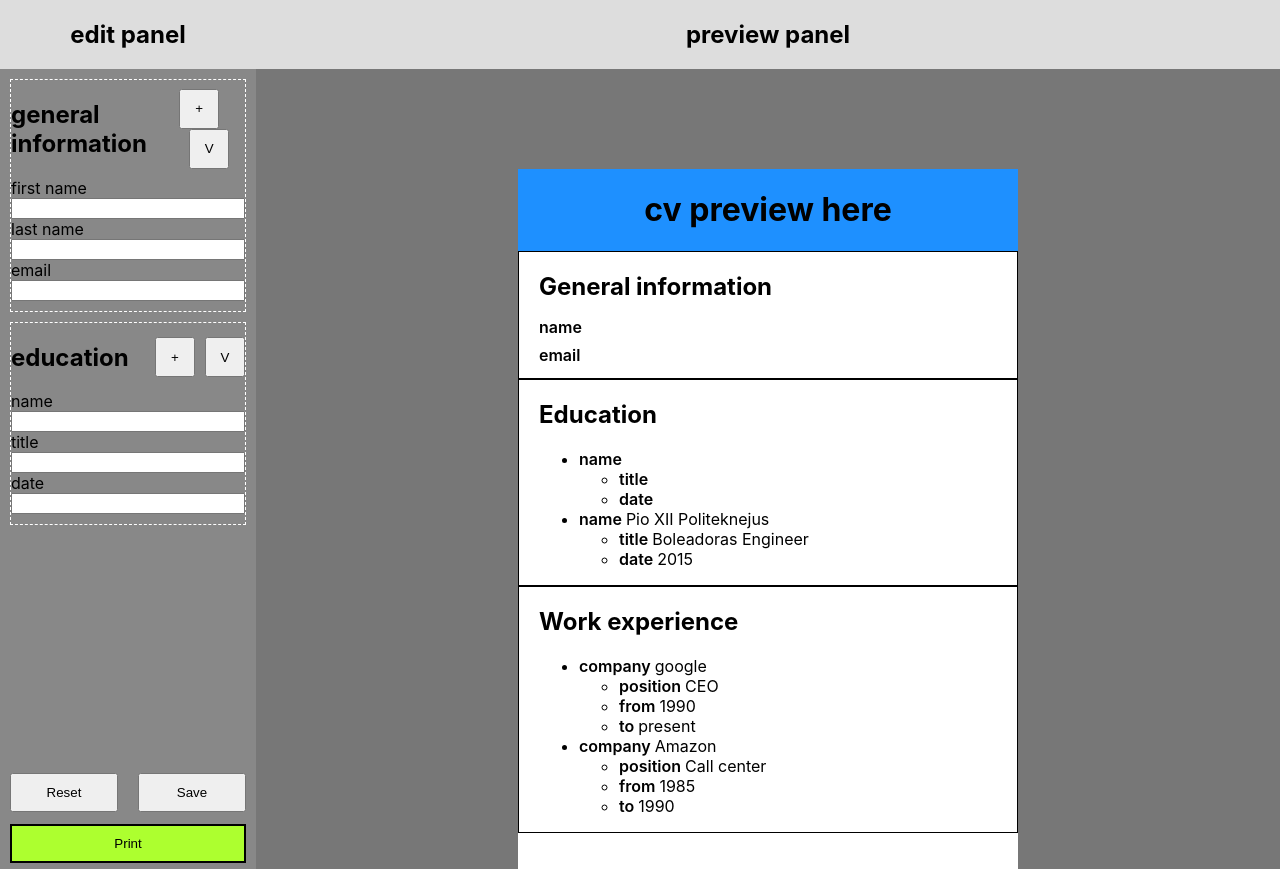
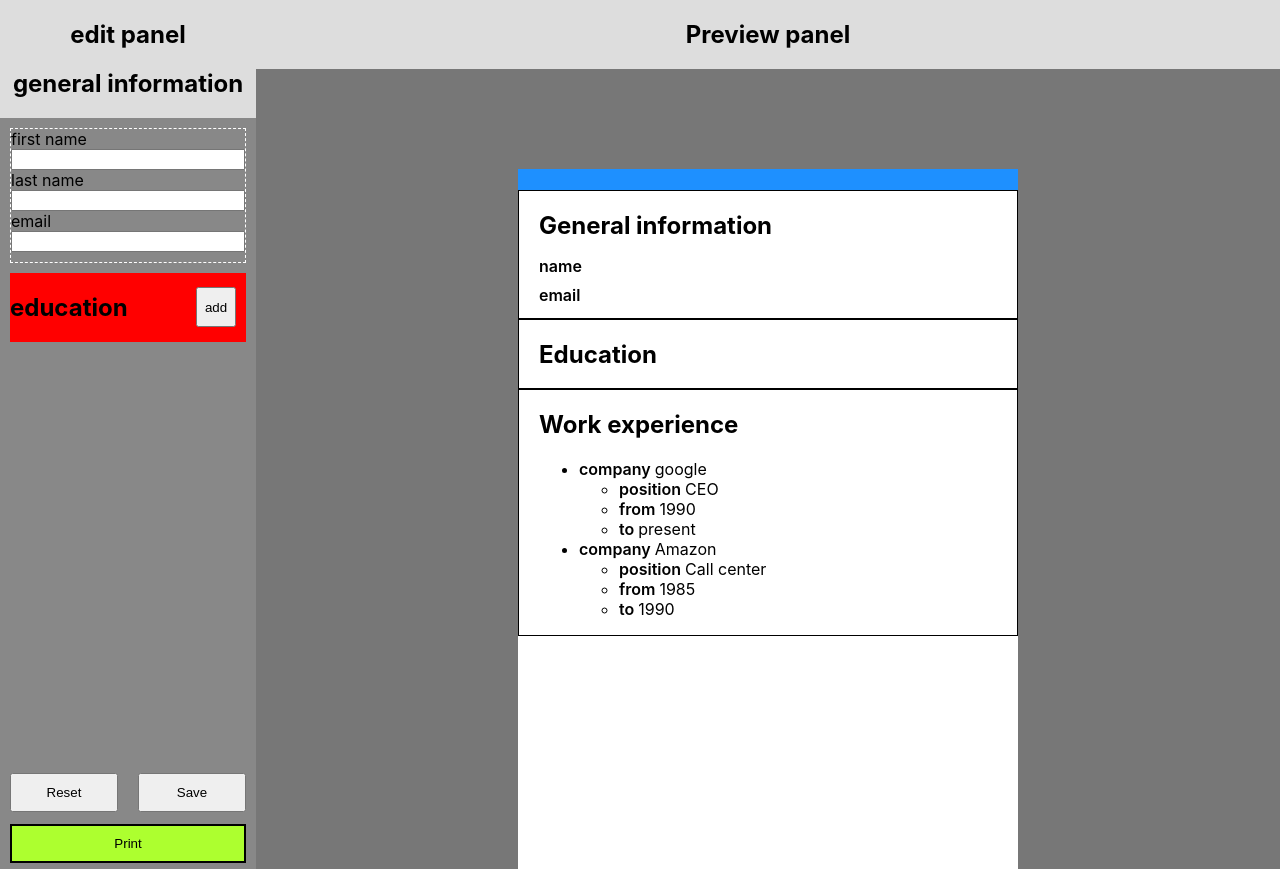
Before and after one commit to joeldevel/TOP-CV-application, a React (Create React App) app: page / in a window 1280 px wide. Built offline with nearby package versions, Linux system fonts and the light colour scheme.

Commit message:
can add new education in edit panel

```diff
--- a/package.json
+++ b/package.json
@@ -9,6 +9,7 @@
     "react": "^17.0.2",
     "react-dom": "^17.0.2",
     "react-scripts": "5.0.0",
+    "uniqid": "^5.4.0",
     "web-vitals": "^2.1.4"
   },
   "scripts": {
--- a/src/App.css
+++ b/src/App.css
@@ -27,6 +27,13 @@ button {
 
 /*edit panel
 ==============================================================================*/
+.edit-panel-section-header {
+    display: flex;
+    justify-content: space-between;
+    background: red;
+    margin: 10px;
+    padding-right:10px;
+}
 .edit-panel {
   background: #888;
   display: flex;
--- a/src/App.js
+++ b/src/App.js
@@ -1,6 +1,13 @@
 import {useState} from 'react';
+
+import uniqid from 'uniqid';
+
+import PanelSection from './components/PanelSection';
+import EducationItem from './components/EducationItem';
+import EducationPanelSection from './components/EducationPanelSection';
+
 import './App.css';
-// example of data needed
+// example of data needed for creating inputs for edit panel
 // each section needs a title
 // data are input, each input needs a label and a value
 // label is the field name and value is what the user inputs
@@ -24,6 +31,7 @@ let generalInfo = {
 };
 
 let education = {
+  id: "",
   title: "education",
   data: [
     { label: "name",
@@ -64,64 +72,70 @@ let workExperience = {
 
 let sections = [generalInfo, education, workExperience];
 
-function Input({label, value, name, section, handleChange}) {
-  const s = `${section} ${name}`;
-  return (
-    <div className="input-group">
-      <label>{label}</label>
-      <input type="text"
-             name={s}
-             value={value[name]}
-             onChange={(e) => handleChange(e)}/>
-    </div>);
-}
-
-function Section({title, data, value, section, handleChange}) {
-  // console.log(data)
-  return (
-    <div className="edit-section">
-      <header>
-          <h2> {title}</h2>
-            <div className="edit-section-btn-header-controls">
-                <button className="add-item" title="add item">+</button>
-                <button className="collapse" title="collapse">V</button>
-            </div>
-      </header>
-      {data.map((e, i) => <Input label={e.label} name={e.name} value={value} section={section} key={i} handleChange={handleChange}/>)}
-    </div>
-  );
-}
+const educationPrototype = {name: "", title: "", date: ""};
 
 function App() {
   // console.log(sections);
-  const [CVData, setCVData] = useState({
-      info: {
+  const [generalInfo, setGeneralInfo] = useState({
         firstname: "",
         lastname: "",
         email: "",
-      },
-      education: {
-        name: "",
-        title: "",
-        date: "",
-      }
       });
-  // console.log(CVData);
+  const [education, setEducation] = useState([]);
+
+  // console.log([...generalInfo.education].map(x=>console.log('hola')));
   function handleChange(e) {
     // console.log(e.target.name);
-    const [section, name] = e.target.name.split(" ");
-    console.log(section, name)
-    // update data
-    setCVData(prevState => {
+    const [section, name] = e.currentTarget.name.split(" ");
+    if(section=="info"){
+        setGeneralInfo(prevState => {
           return ({
             ...prevState,
-            [section]: {
-              ...prevState[section],
             [name]:e.target.value
+          })
+        });
+    } else if(section=="education") {
+        // console.log(" handleChange education", e.target.dataset.id);
+        console.log("education: ", education);
+        // find object in array using data-id
+        const searchIndex = education.findIndex((edu) => edu.id==e.target.dataset.id);
+
+        console.log(searchIndex, name, e.target.value);
+        // update field using name
+        let newArray = [...education];
+        newArray[searchIndex][name] = e.target.value;
+        setEducation(newArray);
     }
   }
-      )
-    });
+
+  /* Adds group to edit panel*/
+  const addEducation = () => {
+
+    if( education.lenght === 0) {
+        setEducation([{
+            id: uniqid(),
+            name: "",
+            title:"" ,
+            date: "",
+        }]);
+        return;
+    }
+    setEducation(oldEducation => [...oldEducation, {
+        id: uniqid(),
+        name: "",
+        title:"" ,
+        date: "",
+    }]);
+  }
+
+  const addItem = () => {
+
+  }
+
+  const removeEducation = (id) => {
+      console.log(id);
+      const newEducationArray = education.filter(edu => edu.id!==id);
+      setEducation(newEducationArray);
   }
 
   return (
@@ -129,70 +143,75 @@ function App() {
         <div className="edit-panel">
             <div className="panel-title">
                 <h2>edit panel</h2>
+                <header>
+                    <h2>general information</h2>
+                </header>
              </div>
              <div className="sections-container scrollable-content">
-                <Section title={sections[0].title}
-                         data={sections[0].data}
+             <PanelSection
+                     dataInputs={sections[0].data}
                      handleChange={handleChange}
-                         value={CVData.info}
+                     data={generalInfo}
                      section="info"
-                         />
-                 <Section title={sections[1].title}
-                    data={sections[1].data}
-                    handleChange={handleChange}
-                    value={CVData.education}
-                    section="education"
+                     showInputs={true}
              />
 
+         <header className="edit-panel-section-header">
+             <h2>education</h2>
+                 <div className="edit-section-btn-header-controls">
+                     <button className="add-item"
+                         title="add item"
+                         data-section-group="education"
+                         onClick={(e) => addEducation(e)}>
+                         add
+                     </button>
                  </div>
+         </header>
+         {education.length > 0 &&
+             education.map(edu => (
+                 <EducationPanelSection
+                     edu={edu}
+                     handleChange={handleChange}
+                     key={edu.id}
+                     removeEducation={removeEducation}/>
+             ))
+         }
+            </div>
+            {/*edit controls*/}
             <div className="controls-container">
                 <button className="control-button">Reset</button>
                 <button className="control-button">Save</button>
                 <button className="control-button print-button">Print</button>
             </div>
         </div>
+        {/* ======================= preview Panel ===================*/}
         <div className="preview-panel">
             <div className="panel-title">
-                <h2 className="panel-title">preview panel</h2>
+                <h2 className="panel-title">Preview panel</h2>
             </div>
             <div className="cv-container">
                 <div className="cv-header">
-                    <h1>cv preview here</h1>
+                    <h1>{generalInfo.firstname} {generalInfo.lastname}</h1>
                 </div>
-                { CVData &&
+                { generalInfo &&
                 <div className="cv-body">
                     <section className="cv-section">
                         <h2 className="cv-section-title">General information</h2>
                         <p className="cv-complete-name">
                             <span className="cv-field-label">name </span>
-                            {CVData.info.firstname} {CVData.info.lastname}
+                            {generalInfo.firstname} {generalInfo.lastname}
                         </p>
                         <p className="cv-email">
                             <span className="cv-field-label">email </span>
-                            {CVData.info.email}
+                            {generalInfo.email}
                         </p>
                     </section>
                     <section className="cv-section">
                         <h2 className="cv-section-title">Education</h2>
                         <ul className="education-list">
-                            <li>
-                                <span className="cv-field-label">name </span>{CVData.education.name}
-                                   <ul>
-                                        <li><span className="cv-field-label">title </span>
-                                            {CVData.education.title}
-                                        </li>
-                                        <li><span className="cv-field-label">date </span>
-                                            {CVData.education.date}
-                                        </li>
-                                   </ul>
-                            </li>
-                            <li>
-                                <span className="cv-field-label">name </span>Pio XII Politeknejus
-                                   <ul>
-                                        <li><span className="cv-field-label">title </span>Boleadoras Engineer</li>
-                                        <li><span className="cv-field-label">date </span>2015</li>
-                                   </ul>
-                            </li>
+                          {education.length > 0 && education.map((item, i)=>(
+                            <EducationItem key={i}/>
+                          ))}
                         </ul>
                     </section>
                     <section className="cv-section">
@@ -225,4 +244,32 @@ function App() {
   );
 }
 
+// function EducationItem({data}) {
+//   console.log(data)
+//     return (
+//           <li>
+//               <span className="cv-field-label">name </span>{data.name}
+//                  <ul>
+//                       <li><span className="cv-field-label">title </span>
+//                           {data.title}
+//                       </li>
+//                       <li><span className="cv-field-label">date </span>
+//                           {data.date}
+//                       </li>
+//                  </ul>
+//           </li>
+//     )
+// }
+// {/*<li>
+//     <span className="cv-field-label">name </span>{generalInfo.education.name}
+//        <ul>
+//             <li><span className="cv-field-label">title </span>
+//                 {generalInfo.education.title}
+//             </li>
+//             <li><span className="cv-field-label">date </span>
+//                 {generalInfo.education.date}
+//             </li>
+//        </ul>
+// </li>*/}
+
 export default App;
--- /dev/null
+++ b/src/components/EducationItem.js
@@ -0,0 +1,18 @@
+/*
+  An Education item is a single piece of education related data.
+  Each one is create when user adds one from the edit panel and
+  then is diplayed in CV preview panel
+*/
+
+function EducationItem({id, name, title, date}) {
+    return (
+      <div className="education-item" data-id={id}>
+          <ul>
+              <li>name: {name}</li>
+              <li>title: {title}</li>
+              <li>date: {date}</li>
+          </ul>
+      </div>
+    )
+}
+export default EducationItem;
--- /dev/null
+++ b/src/components/EducationPanelSection.jsx
@@ -0,0 +1,43 @@
+import Input from './Input';
+
+function EducationPanelSection (props) {
+    console.log(props.handleChange);
+    const {edu} = props;
+
+    return (
+        <div>
+            <h1>new education</h1>
+            <button type="button" onClick={()=>props.removeEducation(edu.id)}>
+                remove
+            </button>
+            <div className="edit-section">
+                {
+                <div className="input-group">
+                    <label>title</label>
+                    <input type="text"
+                           value={edu.title.value}
+                           name="education title"
+                           data-id={edu.id}
+                           onChange={(e)=> props.handleChange(e)}/>
+                     <label>name</label>
+                     <input type="text"
+                            value={edu.name.value}
+                            name="education name"
+                            data-id={edu.id}
+                            onChange={(e)=> props.handleChange(e)}
+                    />
+                    <label>date</label>
+                    <input type="date"
+                           value={edu.date.value}
+                           name="education date"
+                           data-id={edu.id}
+                           onChange={(e)=> props.handleChange(e)}
+                   />
+                </div>
+                }
+            </div>
+        </div>
+    )
+}
+
+export default EducationPanelSection;
--- /dev/null
+++ b/src/components/Input.js
@@ -0,0 +1,17 @@
+/*
+  An input is part of a section from edit panel
+  data: this plus handleChange makes possible take control of input
+*/
+function Input({label, data, name, section, handleChange}) {
+  const s = `${section} ${name}`;
+  // console.log('input component: ', data);
+  return (
+    <div className="input-group">
+      <label>{label}</label>
+      <input type="text"
+             name={s}
+             data={data[name]}
+             onChange={(e) => handleChange(e)}/>
+    </div>);
+}
+export default Input;
--- /dev/null
+++ b/src/components/PanelSection.js
@@ -0,0 +1,28 @@
+import Input from './Input';
+/*
+  A section is part of the edit panel.
+  Each section wraps related inputs
+  params:
+    : section
+    dataInputs: iterable of inputs
+    section: which section is
+    handleChange: manage input behaviour
+    addItem: optional, for section that can add elements
+*/
+function PanelSection({ id=null, dataInputs, data, section, handleChange, addItem, showInputs=false}) {
+  // console.log({data})
+  return (
+    <div className="edit-section">
+      {showInputs && dataInputs.map((e, i) => (
+        <Input label={e.label}
+               name={e.name}
+               data={data}
+               section={section}
+               key={i}
+               handleChange={handleChange}/>))
+      }
+    </div>
+  );
+}
+
+export default PanelSection;
```
Also changed, not shown: 1 other file (tests, documents, lock files or other folders). Lines whose indentation alone changed are shown as unchanged.
